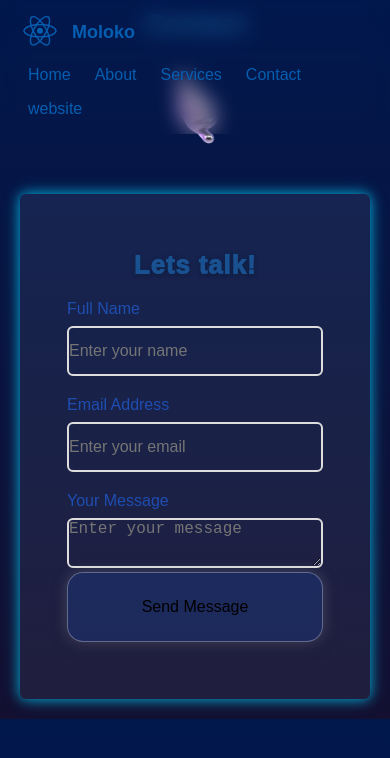
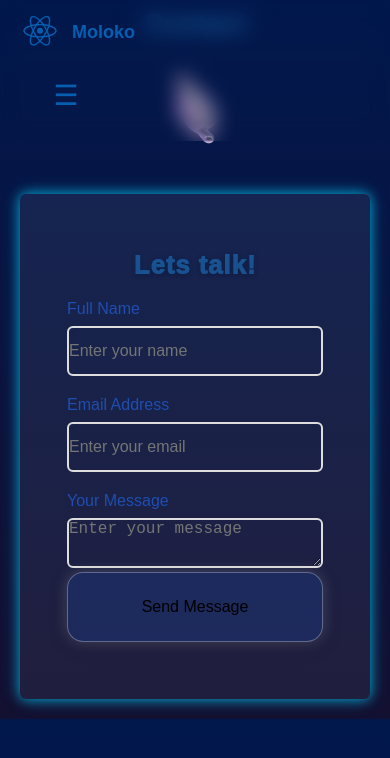
Before and after one commit to MoloTheSniper/MyPortfolio, a React (Vite) app in the folder portfolio/: page /contact in a window 390 px wide. Shown: the top 758 px of the page. Built offline with nearby package versions, Linux system fonts and the light colour scheme.

Commit message:
Added hamburger menu

```diff
--- a/portfolio/src/App.css
+++ b/portfolio/src/App.css
@@ -388,3 +388,63 @@ form button:hover {
     font-size: 1.6rem;
   }
 }
+/* Hamburger (hidden on desktop) */
+.hamburger {
+  display: none;
+  background: none;
+  border: none;
+  font-size: 28px;
+  color: #065eb1;
+  cursor: pointer;
+  z-index: 1100; /* above menu */
+}
+
+/* Mobile menu */
+@media (max-width: 768px) {
+  .hamburger {
+    display: block;
+  }
+
+  .nav-links {
+    display: none; /* hide by default */
+    flex-direction: column;
+    position: absolute;
+    top: 70px; /* just below navbar */
+    right: 20px;
+    background: rgba(19, 16, 49, 0.95);
+    backdrop-filter: blur(8px);
+    border-radius: 12px;
+    padding: 15px;
+    gap: 12px;
+    width: 200px;
+    box-shadow: 0 6px 20px rgba(0,0,0,0.3);
+    animation: slideDown 0.3s ease forwards;
+  }
+
+  .nav-links.active {
+    display: flex;
+  }
+
+  /* Nav links in dropdown */
+  .nav-link {
+    display: block;
+    padding: 10px;
+    text-align: left;
+    width: 100%;
+  }
+}
+
+/* Smallest devices */
+@media (max-width: 480px) {
+  .nav-links {
+    width: 100%;
+    right: 0;
+    border-radius: 0;
+  }
+}
+
+/* Slide down animation */
+@keyframes slideDown {
+  from { opacity: 0; transform: translateY(-10px); }
+  to { opacity: 1; transform: translateY(0); }
+}
--- a/portfolio/src/components/Navbar.jsx
+++ b/portfolio/src/components/Navbar.jsx
@@ -1,22 +1,34 @@
-import React from 'react'
+import React, { useState } from 'react'
 import { BiLogoReact } from 'react-icons/bi'
 import { Link } from 'react-router-dom'
 import '../App.css'
 
 const Navbar = () => {
+  const [isOpen, setIsOpen] = useState(false)
+
+  const toggleMenu = () => setIsOpen(!isOpen)
+  const closeMenu = () => setIsOpen(false)
+
   return (
     <nav className="navbar">
-      <Link to="/" className="logo">
+      {/* Logo */}
+      <Link to="/" className="logo" onClick={closeMenu}>
         <BiLogoReact className="logo-icon" />
         <span className="logo-text">Moloko</span>
       </Link>
 
-      <div className="nav-links">
-        <Link to="/" className="nav-link">Home</Link>
-        <Link to="/about" className="nav-link">About</Link>
-        <Link to="/services" className="nav-link">Services</Link>
-        <Link to="/contact" className="nav-link">Contact</Link>
-         <Link to="/website" className="nav-link">website</Link>
+      {/* Hamburger (visible only on mobile) */}
+      <button className="hamburger" onClick={toggleMenu}>
+        {isOpen ? "✖" : "☰"}
+      </button>
+
+      {/* Nav Links */}
+      <div className={`nav-links ${isOpen ? 'active' : ''}`}>
+        <Link to="/" className="nav-link" onClick={closeMenu}>Home</Link>
+        <Link to="/about" className="nav-link" onClick={closeMenu}>About</Link>
+        <Link to="/services" className="nav-link" onClick={closeMenu}>Services</Link>
+        <Link to="/contact" className="nav-link" onClick={closeMenu}>Contact</Link>
+        <Link to="/website" className="nav-link" onClick={closeMenu}>Website</Link>
       </div>
     </nav>
   )
```
